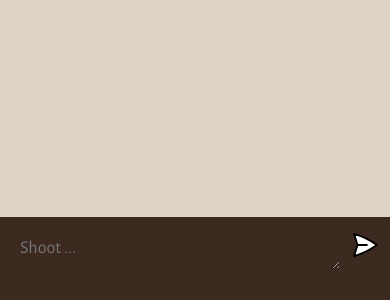
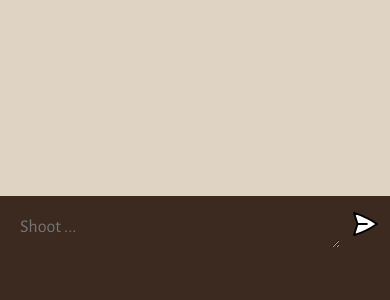
Before and after one commit to AnishGuruvelli/chat-gpt-ai, a website built with Vite: page client/index.html in a window 390 px wide. Shown: the part 544-844 px from the top of the page. Built offline with nearby package versions, Linux system fonts and the light colour scheme.

Commit message:
adjusting for mobile devices

```diff
--- a/client/style.css
+++ b/client/style.css
@@ -24,7 +24,7 @@ body {
 
 /* Extra small devices (phones, 600px and down) */
 @media only screen and (max-width: 600px) {
-  #app {height: 97.5vh;}
+  #app {height: 95vh;}
 }
 
 
```
